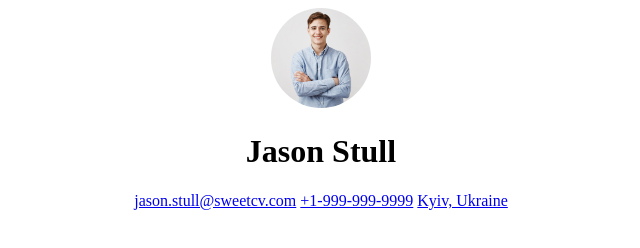
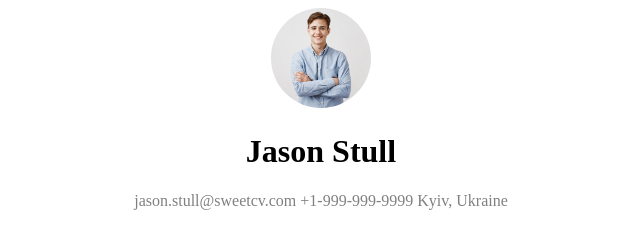
Before and after one commit to KarynaStep/HW-7, a plain HTML site: page index.html in a window 1280 px wide. Shown: the whole page, without its empty margins (319-959 px from the left). Drawn offline with Linux system fonts and the light colour scheme.

```diff
--- a/assets/style.css
+++ b/assets/style.css
@@ -1,6 +1,17 @@
-header{
+header {
   text-align: center
 }
+
 img {
   border-radius: 50%;
 }
+
+.link-in-header {
+  text-decoration: none;
+  color: grey;
+}
+
+.link-tel {
+  border-left: 1px;
+  border-right: 1px;
+}
--- a/index.html
+++ b/index.html
@@ -18,8 +18,8 @@
     <h1>Jason Stull</h1>
     <span>
       <a class="link-in-header" href="mailto:jason.stull@sweetcv.com">jason.stull@sweetcv.com</a>
-      <a class="link_tel" href="tel:+1-999-999-9999">+1-999-999-9999</a>
-      <a href="https://goo.gl/maps/4mxizYdSo2iC8RjJA" target="_blank">Kyiv, Ukraine
+      <a class="link-in-header link-tel" href="tel:+1-999-999-9999">+1-999-999-9999</a>
+      <a class="link-in-header" href="https://goo.gl/maps/4mxizYdSo2iC8RjJA" target="_blank">Kyiv, Ukraine
       </a>
     </span>
   </header>
```
